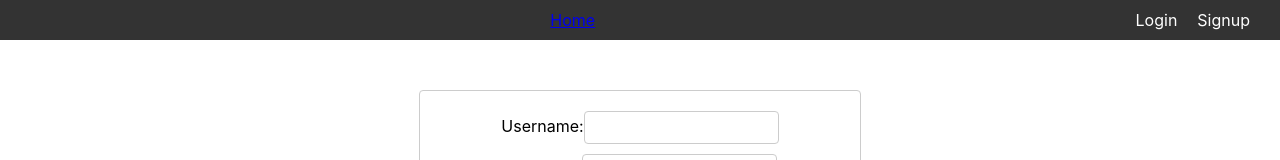
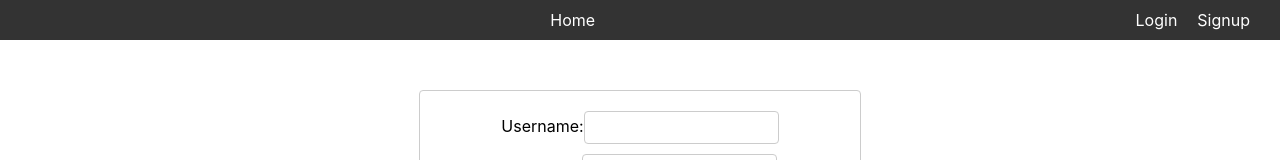
Before and after one commit to marynaplp/CryptoDash, a React (Create React App) app: page /login in a window 1280 px wide. Shown: the top 160 px of the page. Built offline with nearby package versions, Linux system fonts and the light colour scheme.

Commit message:
header was updated: the profile avatar was placed on the right

```diff
--- a/src/components/Header.css
+++ b/src/components/Header.css
@@ -6,7 +6,10 @@
   background-color: #333;
   color: white;
 }
-
+#root > div > header > div.nav-left > a{
+  color:white;
+  text-decoration:none;
+}
 .nav-left {
   flex: 1;
 }
```
